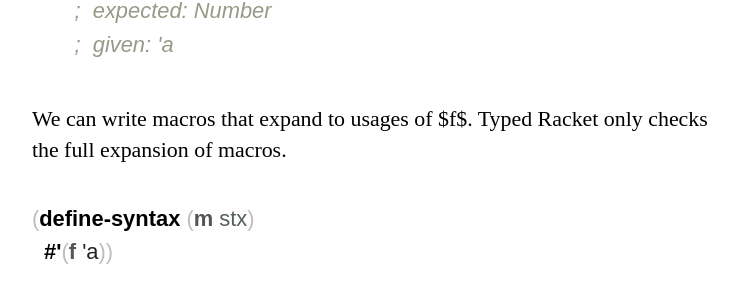
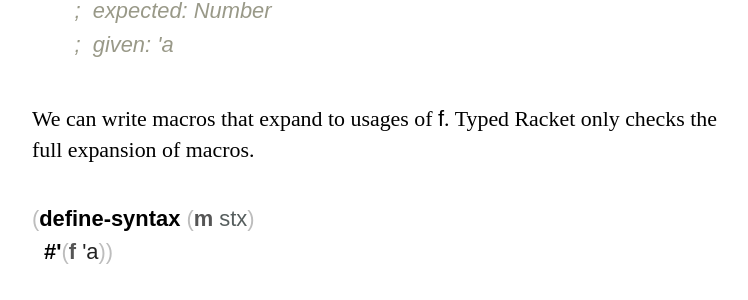
Before and after one commit to frenchy64/frenchy64.github.io, a Jekyll site: the page built from _posts/2018-04-07-gradual-macro.markdown, in a window 1280 px wide and 900 px high, scrolled down 865 px. Shown: the part 154-454 px from the top of the window, without its empty margins (349-1097 px from the left). Built offline with Jekyll 4.4.1, drawn with Linux system fonts in a browser that asks for light colours.

Commit message:
smart quotes

````diff
--- a/_posts/2018-04-07-gradual-macro.markdown
+++ b/_posts/2018-04-07-gradual-macro.markdown
@@ -52,7 +52,7 @@
        ;  given: 'a
 ```
 
-We can write macros that expand to usages of $f$.
+We can write macros that expand to usages of `f`.
 Typed Racket only checks the full expansion of
 macros.
 
@@ -74,7 +74,7 @@
 # A Solution: Typed Clojure
 
 Typed Clojure takes a different approach.
-Let's try the previous exercise in Typed Clojure.
+Let’s try the previous exercise in Typed Clojure.
 We define a function `f` that increments its argument.
 
 ```clojure
@@ -105,7 +105,7 @@
 ;  Type error, Expected Number found Symbol: 'a
 ```
 
-Here's the key idea: referring to `f` in a macro defaults
+Here’s the key idea: referring to `f` in a macro defaults
 to the _safe_ binding `f`.
 Expansions in untyped contexts refer to `f`;
 expansion typed contexts are _rewritten_, and refer to
@@ -137,7 +137,7 @@
 on variables, but this exposes unsafe bindings in the same
 way Typed Racket avoids by disabling macro exports.
 We could provide users with the ability to assign their own
-contracts or types that are "good enough" for their purposes.
+contracts or types that are “good enough” for their purposes.
 We could also use a less strict contract system when we _cast_
 values in safe definitions.
 
````
